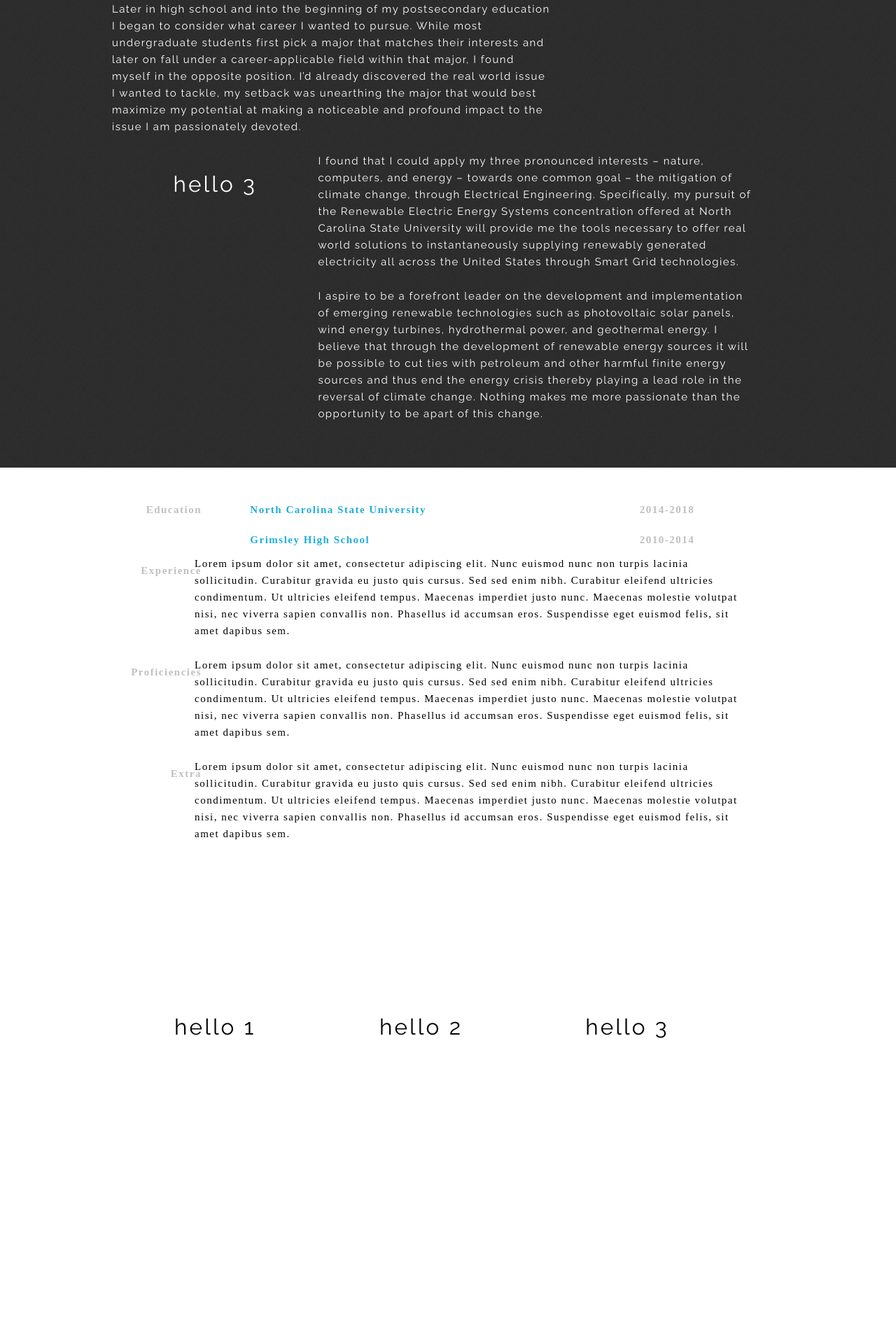
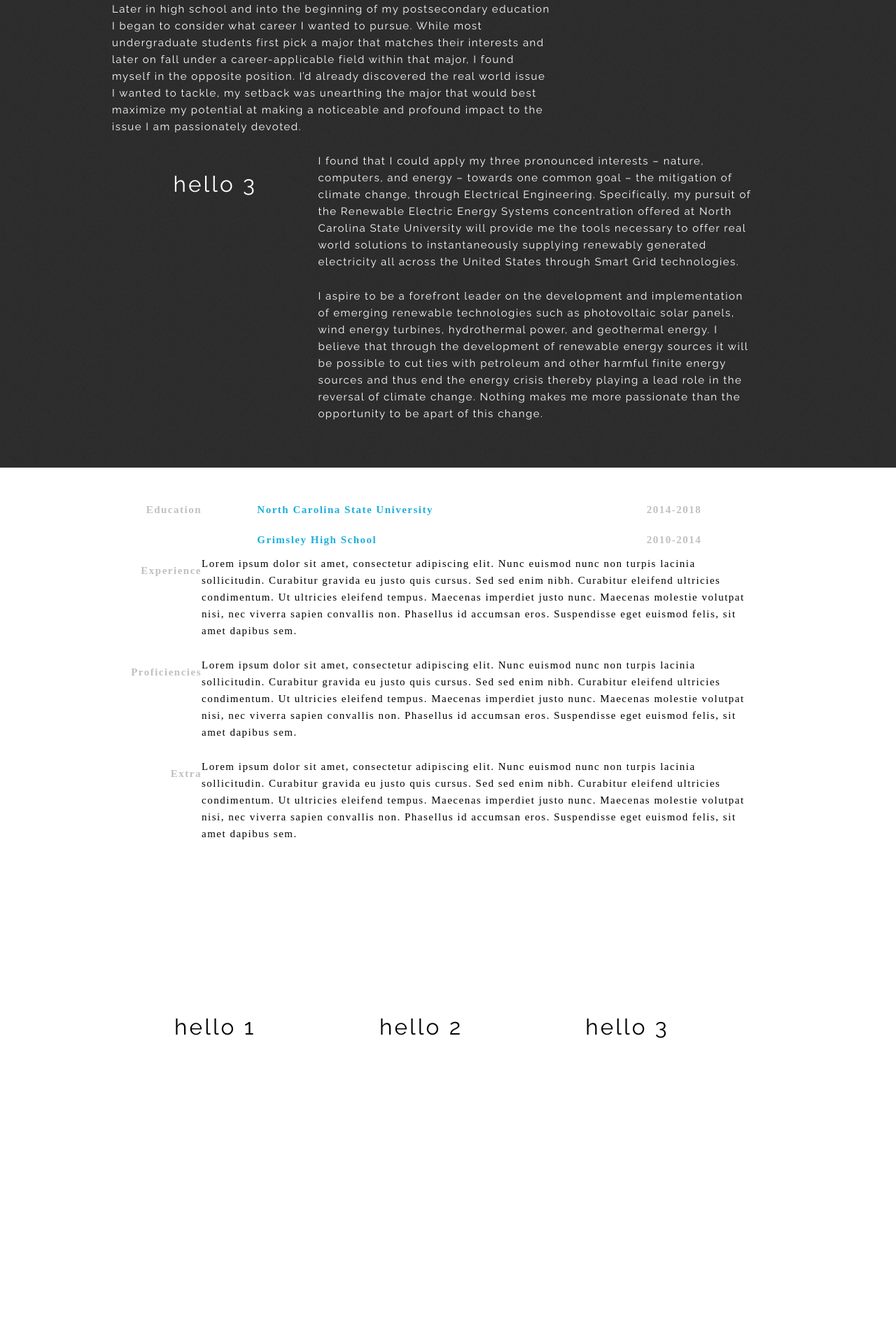
Before and after one commit to jacksoncwilliams/jackson-erin, a Jekyll site: the page built from simpleindex.html, in a window 1280 px wide. Shown: the part 1663-3583 px from the top of the page at 70% size. Built offline with Jekyll 4.4.1, drawn with Linux system fonts in a browser that asks for light colours; nearby versions of some CDN libraries; some web fonts are replaced.

Commit message:
Update simple.css

```diff
--- a/css/simple.css
+++ b/css/simple.css
@@ -192,7 +192,7 @@ body {
 }
 
 #resume .ten.columns {
-   margin-left: -10px;
+   margin-left: 0px;
 }
 
 #resume p {
```
